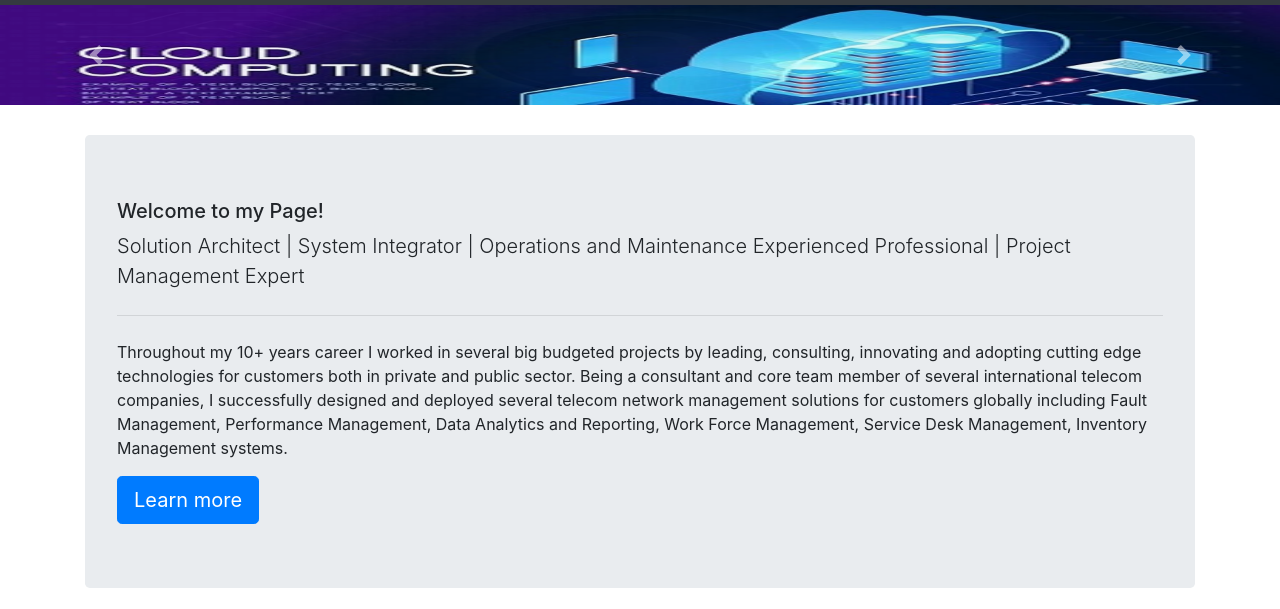
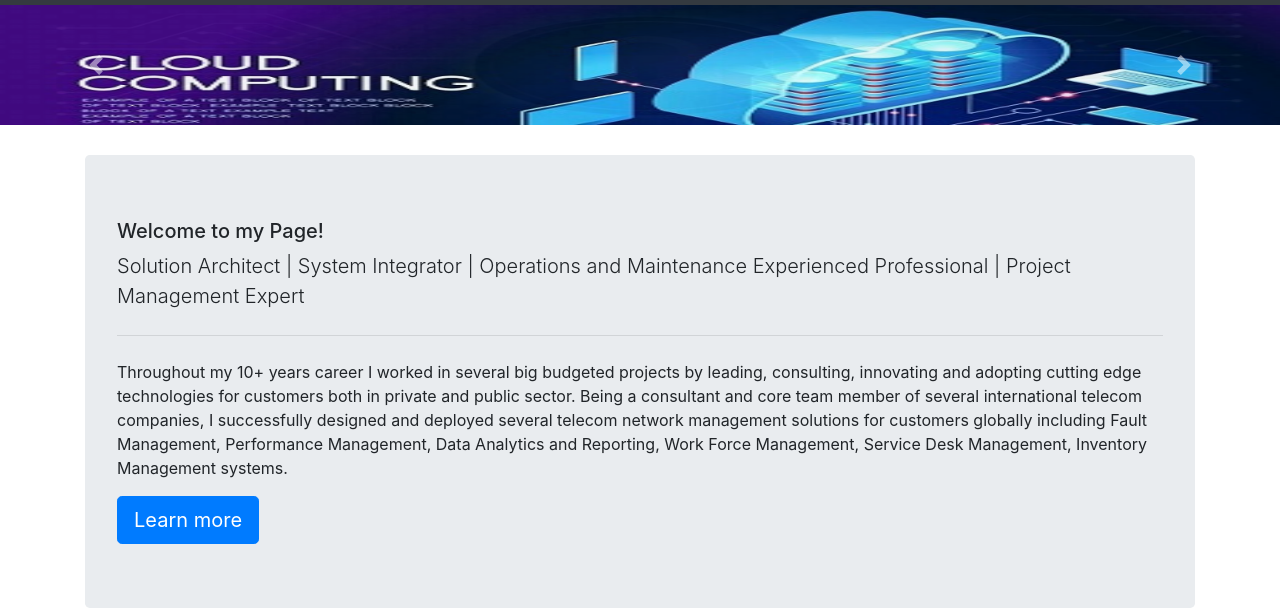
Before and after one commit to LitonSarker/portfolio, a plain HTML site: page index.html in a window 1280 px wide. Shown: the part 51-660 px from the top of the page. Drawn offline with nearby package versions, Linux system fonts and the light colour scheme.

Commit message:
update-05

```diff
--- a/index.html
+++ b/index.html
@@ -67,10 +67,10 @@
 		<div id="carouselExampleFade" class="carousel slide carousel-fade" data-ride="carousel">
 			<div class="carousel-inner">
 			  <div class="carousel-item active">
-				<img src="banner-1.jpg" class="d-block w-100" alt="banner-1.jpg" height="100px">
+				<img src="banner-1.jpg" class="d-block w-100" alt="banner-1.jpg" height="120px">
 			  </div>
 			  <div class="carousel-item">
-				<img src="banner-2.jpg" class="d-block w-100" alt="banner-2.jpg" height="100px">
+				<img src="banner-2.jpg" class="d-block w-100" alt="banner-2.jpg" height="120px">
 			  </div>
 			</div>
 			<a class="carousel-control-prev" href="#carouselExampleFade" role="button" data-slide="prev">
```
